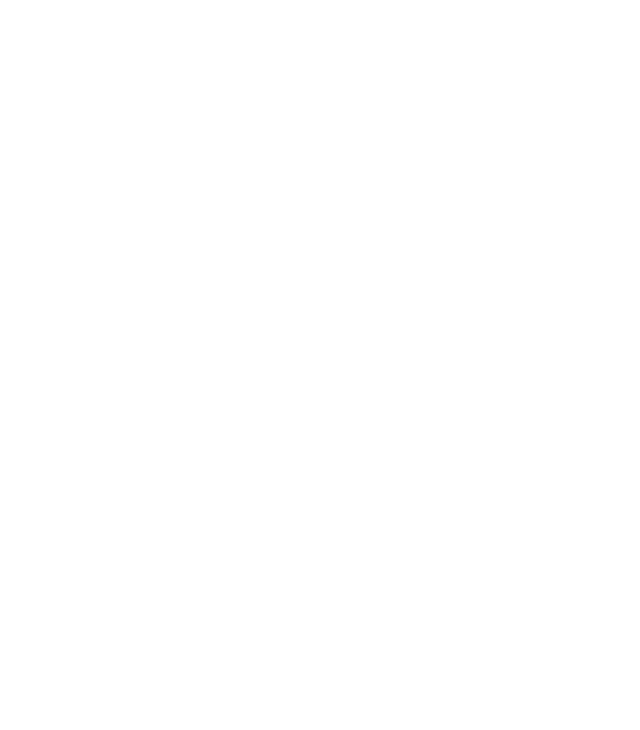
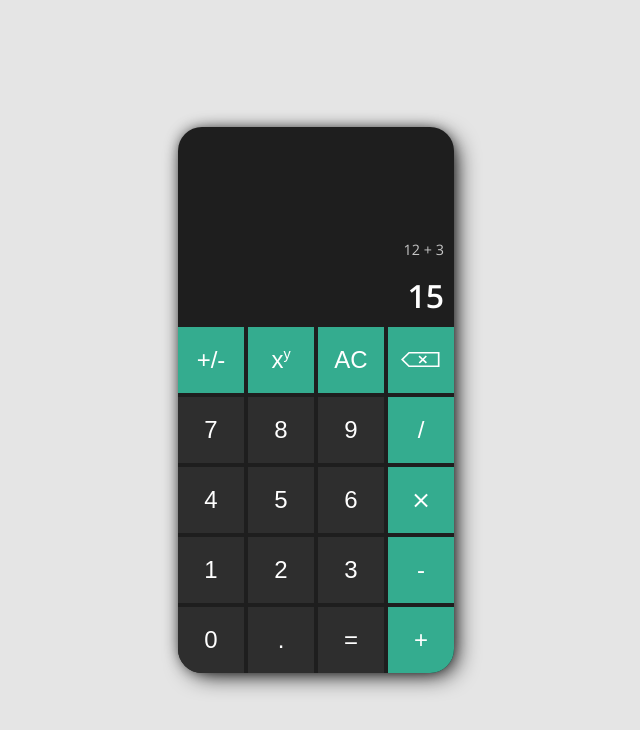
Before and after one commit to Mushashi123/calculator, a plain HTML site: page index.html in a window 1280 px wide. Shown: the whole page, without its empty margins (324-964 px from the left). Drawn offline with nearby package versions, Linux system fonts and the light colour scheme.

Commit message:
added markup and style for calculator

```diff
--- a/css/style.css
+++ b/css/style.css
@@ -26,3 +26,69 @@
 button {
   cursor: pointer;
 }
+
+/* || Calculator */
+
+main {
+  height: 100vh;
+  background-color: #e5e5e5;
+  display: flex;
+  justify-content: center;
+  align-items: center;
+}
+
+.calculator {
+  background-color: var(--COLOR-DARK-900);
+  border-radius: 24px;
+  overflow: hidden;
+  box-shadow: 6px 6px 23px -5px #000, -1px -1px 16px -6px #000;
+}
+
+.screen {
+  height: 200px;
+  display: flex;
+  flex-direction: column;
+  justify-content: flex-end;
+  text-align: right;
+  padding: 10px;
+  gap: 15px;
+}
+
+.input {
+  color: var(--COLOR-LIGHT-GREY);
+  font-size: 0.9rem;
+}
+
+.output {
+  color: #fff;
+  font-size: 2rem;
+  font-weight: 600;
+}
+
+.keyboard {
+  display: flex;
+  flex-wrap: wrap;
+  gap: 4px;
+  width: 276px;
+}
+
+.keys {
+  border: none;
+  background-color: var(--COLOR-DARK-800);
+  color: #fff;
+  width: calc(
+    25% - 12px
+  ); /*25 % will keep 4 flex items per column, and -12px px is reducting total gap*/
+  flex: 1 1 auto;
+  aspect-ratio: 1/1; /*to make sure height = width*/
+  font-size: 1.5rem;
+  font-weight: 500;
+}
+
+.keys--mint {
+  background-color: var(--COLOR-MINT);
+}
+
+sup {
+  font-size: 0.9rem;
+}
--- a/index.html
+++ b/index.html
@@ -6,5 +6,43 @@
     <script src="./js/index.js" defer></script>
     <title>Calculator</title>
   </head>
-  <body></body>
+  <body>
+    <main>
+      <div class="calculator">
+        <div class="screen">
+          <div class="input">12 + 3</div>
+          <div class="output">15</div>
+        </div>
+        <div class="keyboard">
+          <button type="button" class="keys keys--mint">
+            <span>+/-</span>
+          </button>
+          <button type="button" class="keys keys--mint">x<sup>y</sup></button
+          ><button type="button" class="keys keys--mint">AC</button
+          ><button type="button" class="keys keys--mint">
+            <img
+              src="./assets/images/backspace.svg"
+              alt="backspace icon"
+              width="60%"
+            /></button
+          ><button type="button" class="keys">7</button
+          ><button type="button" class="keys">8</button
+          ><button type="button" class="keys">9</button
+          ><button type="button" class="keys keys--mint">/</button
+          ><button type="button" class="keys">4</button
+          ><button type="button" class="keys">5</button
+          ><button type="button" class="keys">6</button
+          ><button type="button" class="keys keys--mint">&Cross;</button
+          ><button type="button" class="keys">1</button
+          ><button type="button" class="keys">2</button
+          ><button type="button" class="keys">3</button
+          ><button type="button" class="keys keys--mint">-</button
+          ><button type="button" class="keys">0</button
+          ><button type="button" class="keys">.</button
+          ><button type="button" class="keys">=</button
+          ><button type="button" class="keys keys--mint">+</button>
+        </div>
+      </div>
+    </main>
+  </body>
 </html>
```
